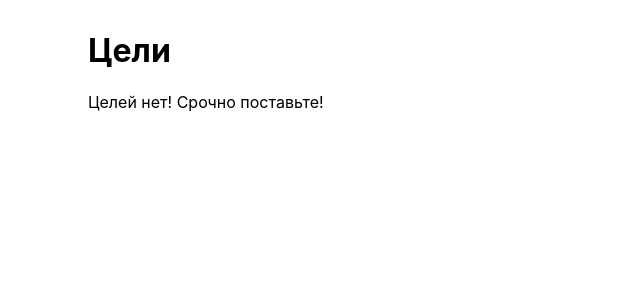
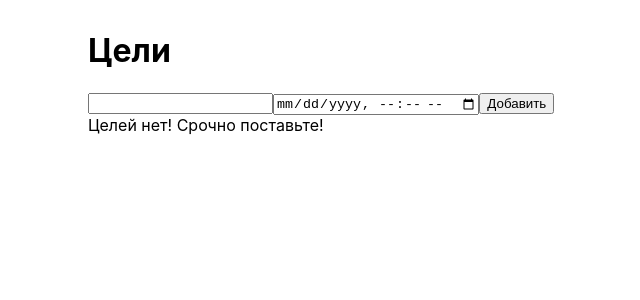
Before and after one commit to GreenLadyTea/Sudoku, a React (Create React App) app: page / in a window 1280 px wide. Shown: the top 300 px of the page, without its empty margins (227-867 px from the left). Built offline with nearby package versions, Linux system fonts and the light colour scheme.

Commit message:
added everything to App and did some fixes

```diff
--- a/src/App.tsx
+++ b/src/App.tsx
@@ -1,12 +1,14 @@
 import React from 'react';
 import './App.css';
-import { GoalsList } from './components/GoalsList/GoalsList';
+import GoalsList from './components/GoalsList/GoalsList';
+import InputForm from './components/InputForm/InputForm';
 
 export default function App() {
   return (
     <>
       <div className="wrapper">
         <h1>Цели</h1>
+        <InputForm />
         <GoalsList />
       </div>
     </>
--- a/src/components/Goal/Goal.tsx
+++ b/src/components/Goal/Goal.tsx
@@ -5,19 +5,22 @@ import { complete, remove } from '../../store/actions/actions';
 
 export default function Goal(goal: GoalType) {
   const dispatch = useDispatch();
+  const tLetter = 'T';
   return (
     <>
+      <div>
         <input
           data-testid="checkbox"
           type="checkbox"
           checked={goal.isCompleted}
           onChange={() => dispatch(complete(goal.id))}
         />
-      <div data-testid="goal-name">{goal.name}</div>
-      <div data-testid="goal-date">{goal.date}</div>
+        <span data-testid="goal-name">{goal.name}</span>
+        <span data-testid="goal-date"> {goal.date.replace(tLetter, ' ')}</span>
         <button data-testid="delete-button" onClick={() => dispatch(remove(goal.id))}>
           Удалить
         </button>
+      </div>
     </>
   );
 }
--- a/src/components/GoalsList/GoalsList.tsx
+++ b/src/components/GoalsList/GoalsList.tsx
@@ -3,7 +3,7 @@ import { useSelector } from 'react-redux';
 import { selectFilteredList } from '../../store/selector/selector';
 import Goal from '../Goal/Goal';
 
-export function GoalsList() {
+export default function GoalsList() {
   const goals = useSelector(selectFilteredList);
 
   function renderList() {
--- a/src/components/InputForm/InputForm.tsx
+++ b/src/components/InputForm/InputForm.tsx
@@ -5,7 +5,7 @@ import { add } from '../../store/actions/actions';
 
 export default function InputForm() {
   const [textField, setTextField] = useState('');
-  const [dateField, setDateField] = useState('2021-10-10T00:00');
+  const [dateField, setDateField] = useState('');
   const dispatch = useDispatch();
 
   function handleSubmit(e: FormEvent) {
@@ -23,11 +23,13 @@ export default function InputForm() {
       />
       <input
         data-testid="date"
-        type="datetime"
+        type="datetime-local"
         value={dateField}
         onChange={e => setDateField(e.target.value)}
       />
-      <button data-testid="button" onClick={e => handleSubmit(e)} />
+      <button data-testid="button" onClick={e => handleSubmit(e)}>
+        Добавить
+      </button>
     </>
   );
 }
```
Also changed, not shown: 2 other files (tests, documents, lock files or other folders). Lines whose indentation alone changed are shown as unchanged.
